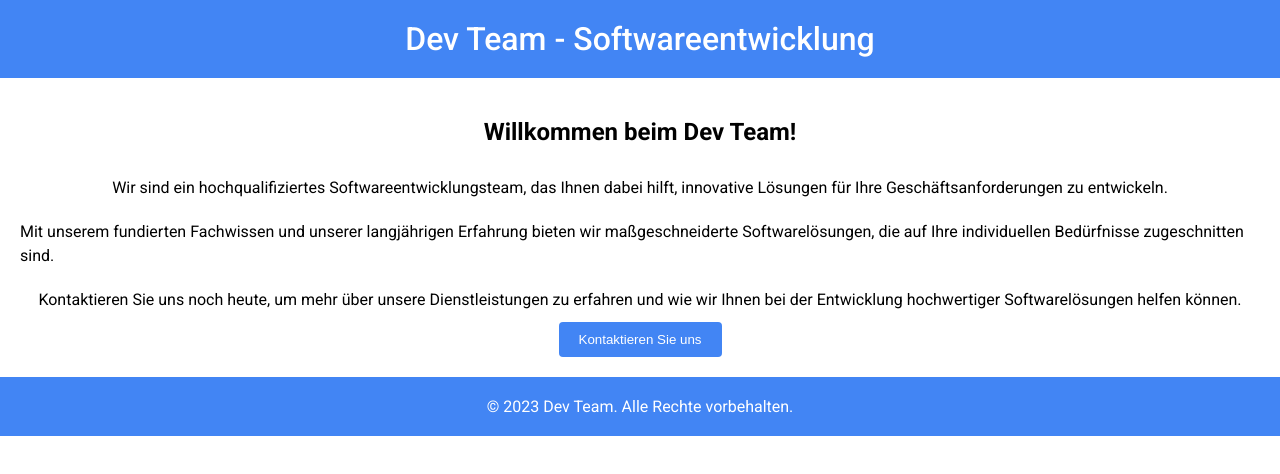
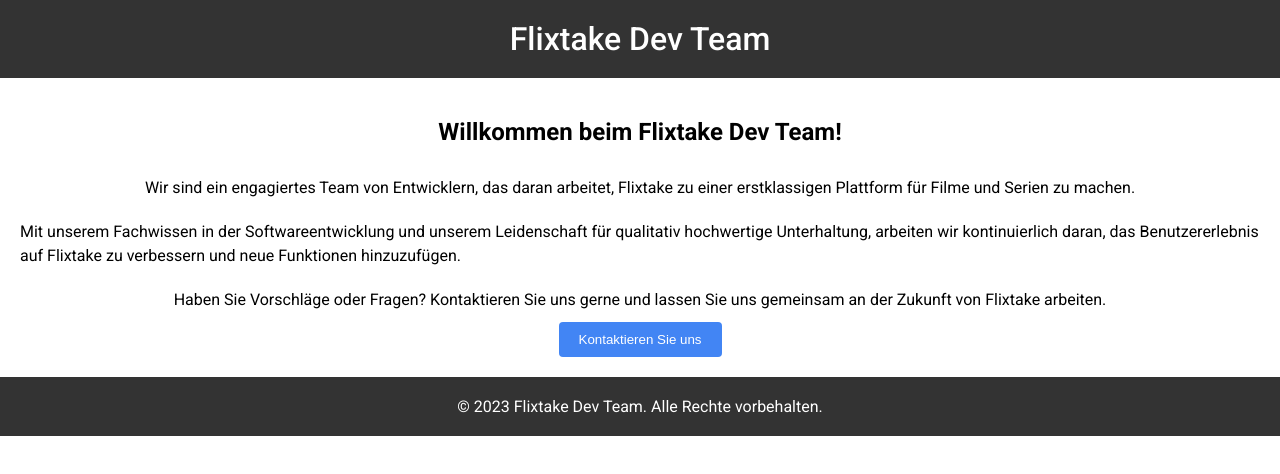
Before and after one commit to flixtake/flixtake.github.io, a plain HTML site: page index.html in a window 1280 px wide. Drawn offline with Linux system fonts and the light colour scheme.

Commit message:
Update index.html

```diff
--- a/index.html
+++ b/index.html
@@ -3,7 +3,7 @@
 <head>
   <meta charset="UTF-8">
   <meta name="viewport" content="width=device-width, initial-scale=1.0">
-  <title>Dev Team - Softwareentwicklung</title>
+  <title>Flixtake Dev Team</title>
   <link rel="stylesheet" href="https://fonts.googleapis.com/css?family=Roboto:300,400,500,700&display=swap">
   <style>
     body {
@@ -12,7 +12,7 @@
       padding: 0;
     }
     header {
-      background-color: #4285f4;
+      background-color: #333;
       color: #fff;
       padding: 20px;
       text-align: center;
@@ -41,7 +41,7 @@
       cursor: pointer;
     }
     footer {
-      background-color: #4285f4;
+      background-color: #333;
       color: #fff;
       padding: 20px;
       text-align: center;
@@ -50,25 +50,25 @@
 </head>
 <body>
   <header>
-    <h1>Dev Team - Softwareentwicklung</h1>
+    <h1>Flixtake Dev Team</h1>
   </header>
 
   <main>
-    <h2>Willkommen beim Dev Team!</h2>
+    <h2>Willkommen beim Flixtake Dev Team!</h2>
     <p>
-      Wir sind ein hochqualifiziertes Softwareentwicklungsteam, das Ihnen dabei hilft, innovative Lösungen für Ihre Geschäftsanforderungen zu entwickeln.
+      Wir sind ein engagiertes Team von Entwicklern, das daran arbeitet, Flixtake zu einer erstklassigen Plattform für Filme und Serien zu machen.
     </p>
     <p>
-      Mit unserem fundierten Fachwissen und unserer langjährigen Erfahrung bieten wir maßgeschneiderte Softwarelösungen, die auf Ihre individuellen Bedürfnisse zugeschnitten sind.
+      Mit unserem Fachwissen in der Softwareentwicklung und unserem Leidenschaft für qualitativ hochwertige Unterhaltung, arbeiten wir kontinuierlich daran, das Benutzererlebnis auf Flixtake zu verbessern und neue Funktionen hinzuzufügen.
     </p>
     <p>
-      Kontaktieren Sie uns noch heute, um mehr über unsere Dienstleistungen zu erfahren und wie wir Ihnen bei der Entwicklung hochwertiger Softwarelösungen helfen können.
+      Haben Sie Vorschläge oder Fragen? Kontaktieren Sie uns gerne und lassen Sie uns gemeinsam an der Zukunft von Flixtake arbeiten.
     </p>
     <button>Kontaktieren Sie uns</button>
   </main>
 
   <footer>
-    &copy; 2023 Dev Team. Alle Rechte vorbehalten.
+    &copy; 2023 Flixtake Dev Team. Alle Rechte vorbehalten.
   </footer>
 </body>
 </html>
```
